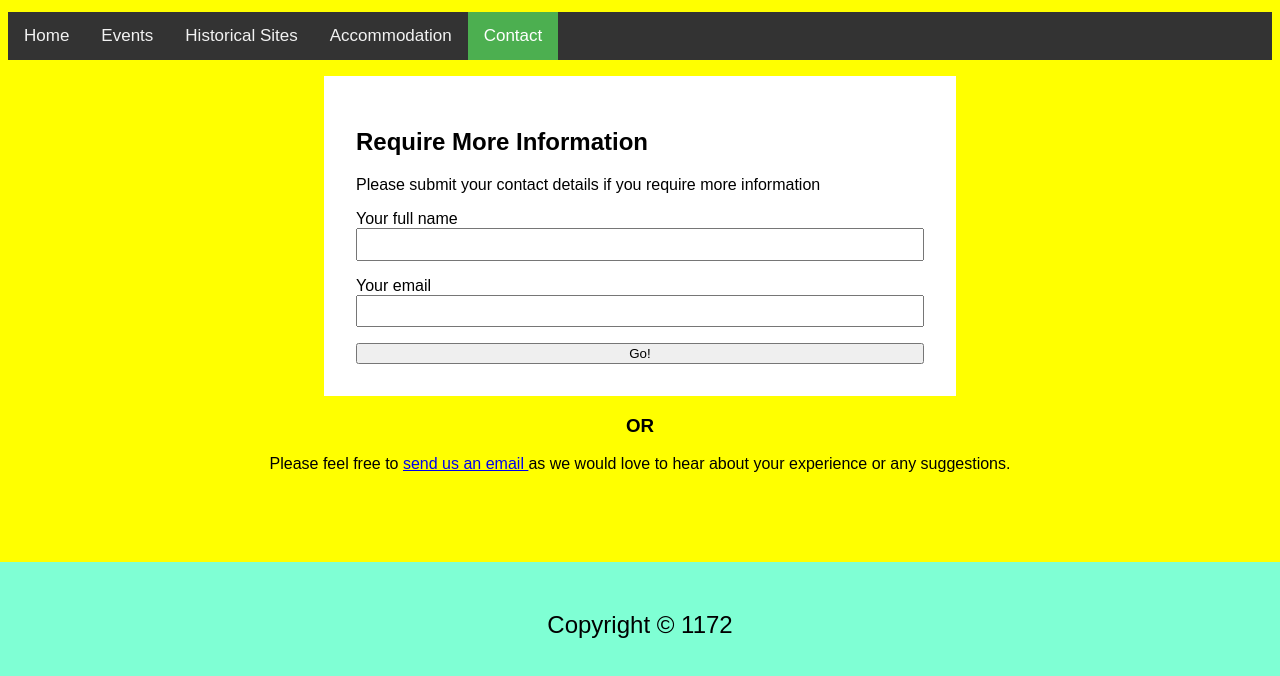
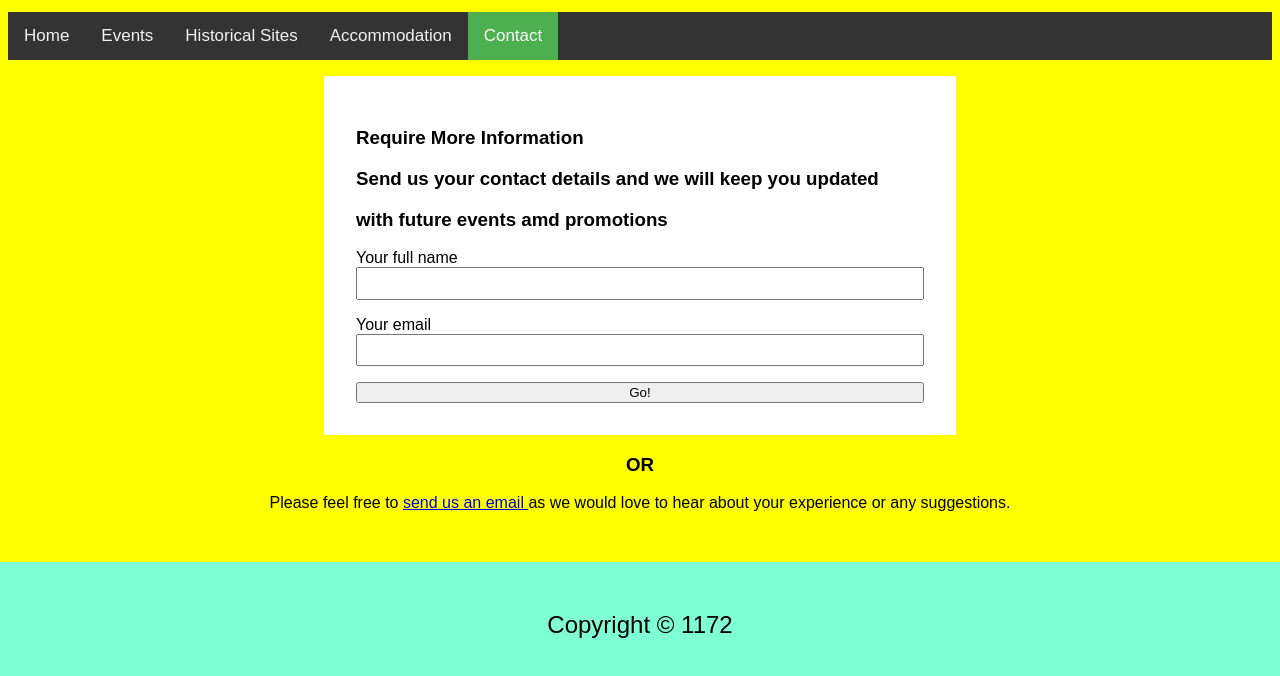
Before and after one commit to gealicranger/TrimTourism, a plain HTML site: page contact.html in a window 1280 px wide. Shown: the part 112-788 px from the top of the page. Drawn offline with Linux system fonts and the light colour scheme; a script that the page names is missing.

Commit message:
Add files via upload

```diff
--- a/contact.html
+++ b/contact.html
@@ -8,8 +8,6 @@
     <link rel="stylesheet" href="css/trim.css">
     <title>Tourism Site</title>
 </head>
-
-
 
 <body>
 
@@ -30,9 +28,10 @@
     <main>
         <div class="page-container">
 
-            <h2>Require More Information</h2>
+            <h3>Require More Information</h3>
 
-            <p>Please submit your contact details if you require more information</p>
+            <h3>Send us your contact details and we will keep you updated</h3>
+            <h3>with future events amd promotions</h3>
 
             <form id="myForm" action="" novalidate>
 
@@ -59,8 +58,6 @@
                 about your experience or any suggestions.</p>
         </div>
 
-
-
     </main>
 
     <script src="js/trim.js"></script>
```
Also changed, not shown: accommodation.html (+1 -1 lines), index.html (+5 -2 lines), 1 other file.
